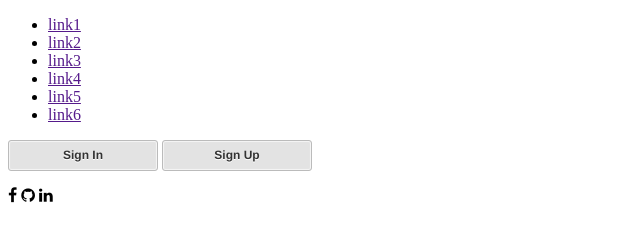
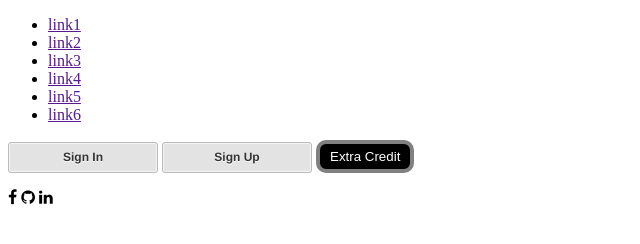
Before and after one commit to tevenson/w6-homework, a plain HTML site: page index.html in a window 1280 px wide. Shown: the whole page, without its empty margins (0-640 px from the left). Drawn offline with Linux system fonts and the light colour scheme.

Commit message:
Extra credit

```diff
--- a/index.html
+++ b/index.html
@@ -24,6 +24,7 @@
   <div class="main">
     <button class="minimal" id="sign-in" onClick="signIn();">Sign In</button>
     <button class="minimal" id="sign-up" onClick="signUp();">Sign Up</button>
+    <button class="thomas-button">Extra Credit</button>
     <p id="output-here"></p>
   </div>
 
--- a/stylesheets/styles.css
+++ b/stylesheets/styles.css
@@ -4,6 +4,24 @@
 
 /* minimal
 *******************************************************************************/
+
+/* Extra credit */
+button.thomas-button {
+    background: black;
+    color: white;
+    border: 4px solid gray;
+    border-radius: 10px;
+    padding: 5px 10px
+}
+
+button.thomas-button:hover {
+    border: 4px solid orange;
+}
+
+button.thomas-button:active {
+    border: 4px solid red;
+}
+
 button.minimal {
   background: #e3e3e3;
   border: 1px solid #bbb;
```
